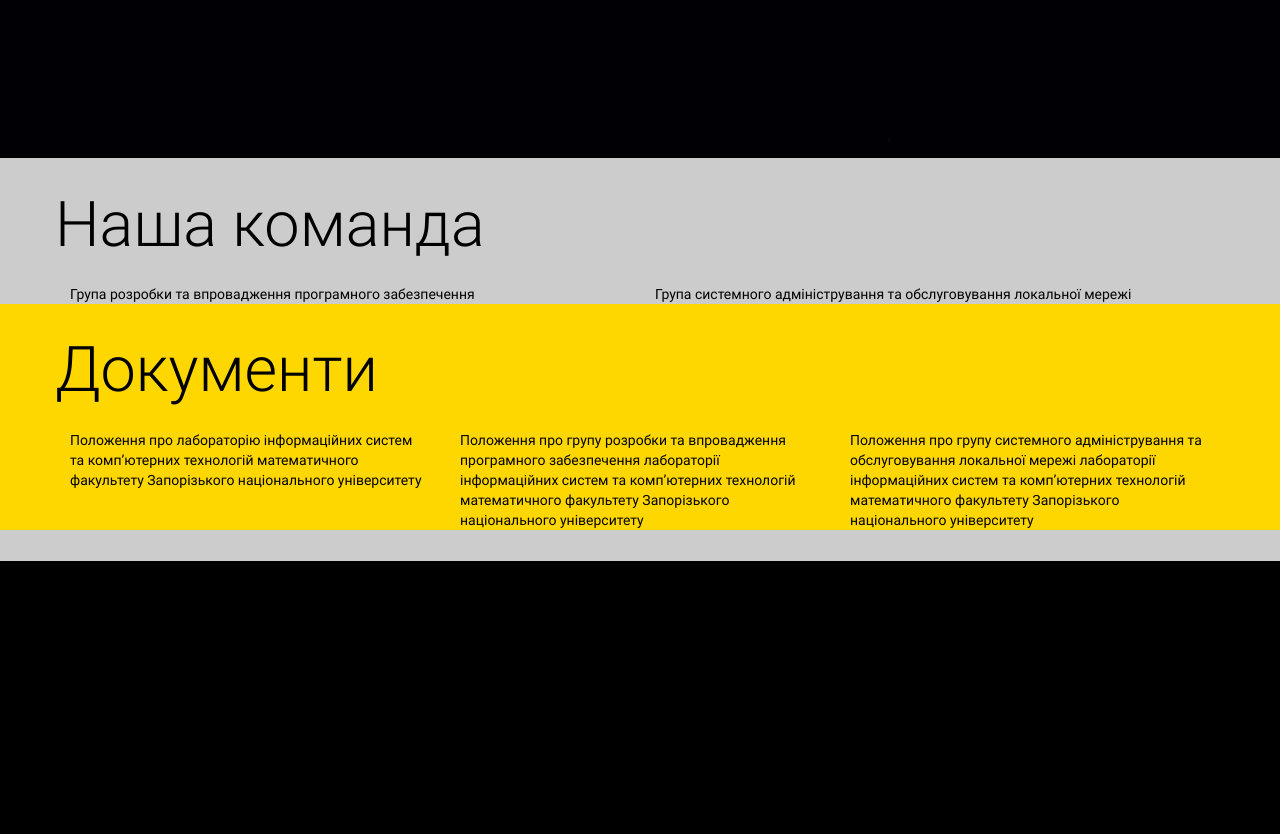
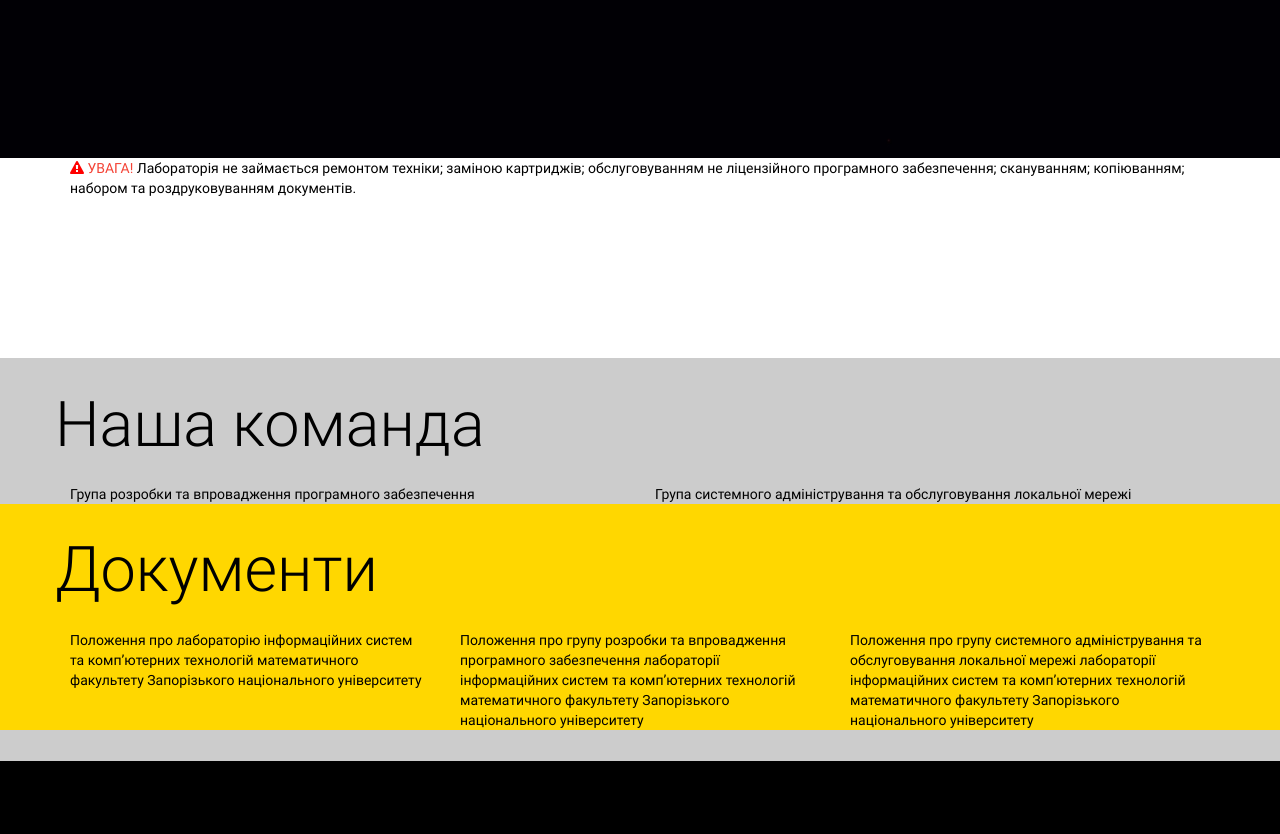
Before and after one commit to SerhiiPetliak/iskt, a plain HTML site: page index.html in a window 1280 px wide. Shown: the part 842-1676 px from the top of the page. Drawn offline with nearby package versions, Linux system fonts and the light colour scheme.

Commit message:
v.0.1.2
Добавил еще один структурный блок

```diff
--- a/css/style.css
+++ b/css/style.css
@@ -37,3 +37,11 @@ footer{
     background-color: #000;
     border: 0px solid red;
 }
+.alert_block{
+    height: 200px;
+    background-color: #fff;
+}
+.fa-exclamation-triangle,
+.red-text{
+    color: red;
+}
--- a/index.html
+++ b/index.html
@@ -92,6 +92,17 @@
         </div>
     </section>
 
+    <section id="alert" data-name="alert" class="alert_block">
+        <div class="container">
+            <div class="row">
+                <div class="col-md-12">
+                    <i class="fa fa-exclamation-triangle"></i>
+<span class="red-text">УВАГА!</span> Лабораторія не займається ремонтом техніки; заміною картриджів; обслуговуванням не ліцензійного програмного забезпечення; скануванням; копіюванням; набором та роздруковуванням документів.
+                </div>
+            </div>
+        </div>
+    </section>
+
     <section id="team" data-name="team">
         <div class="container">
             <div class="row about_block">
```
